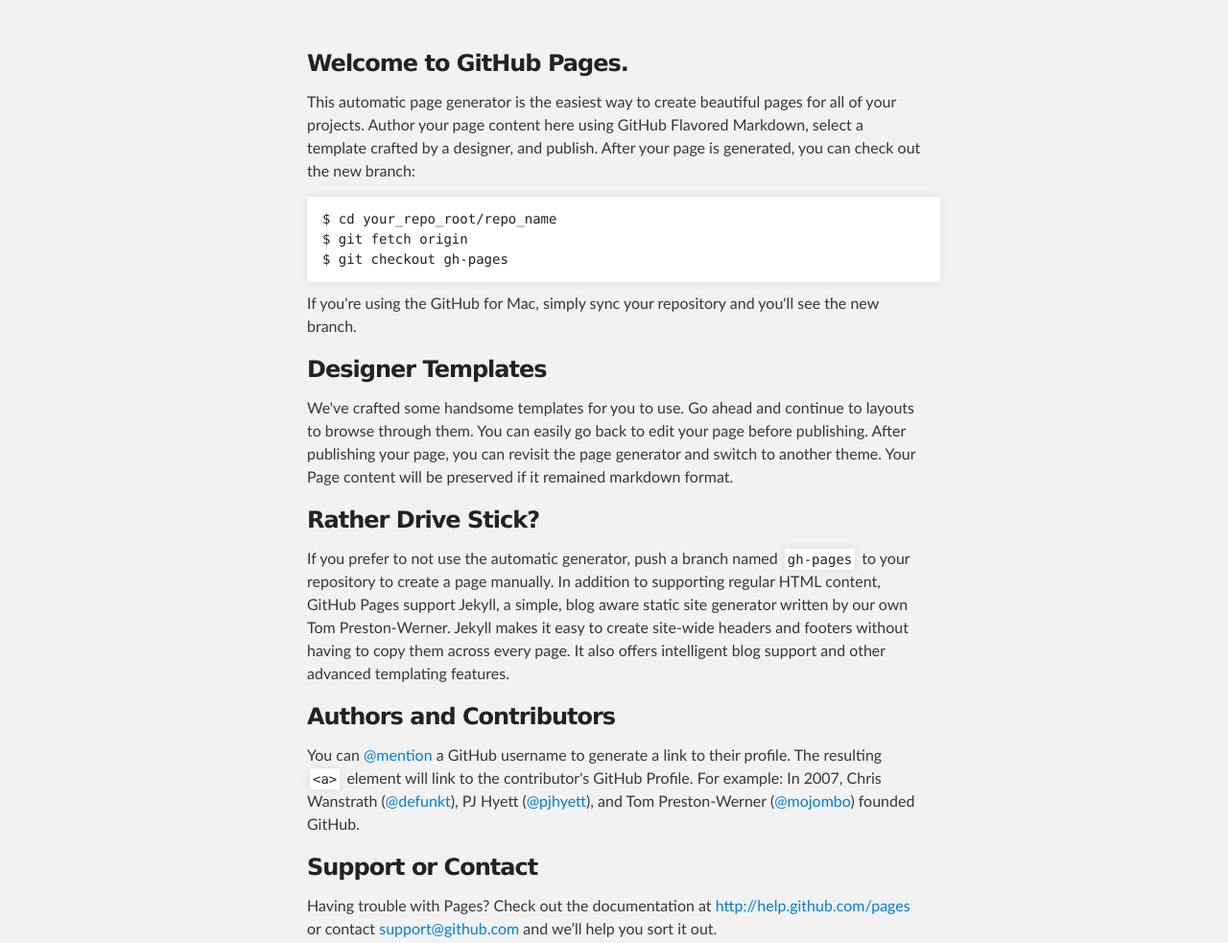
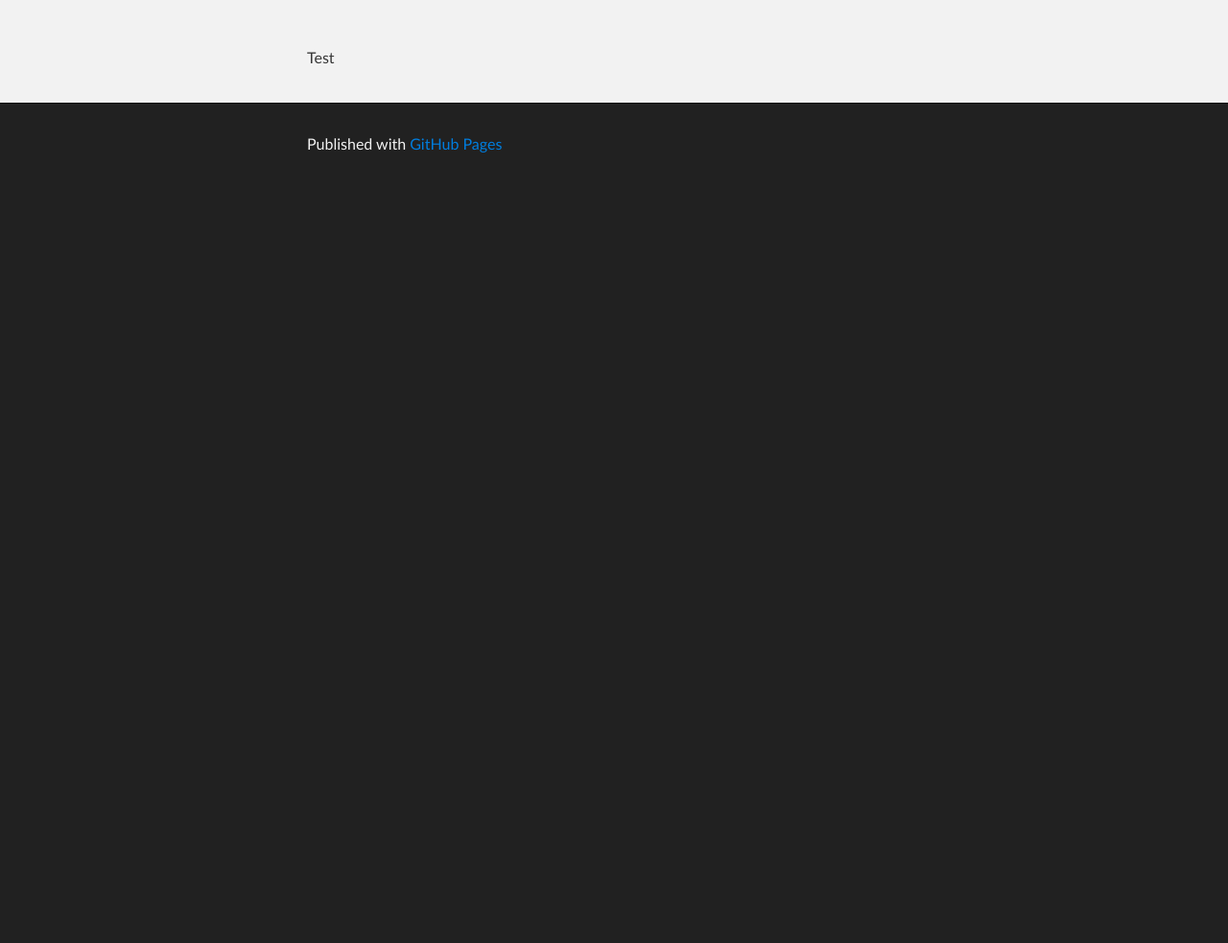
Before and after one commit to freebendy/freebendy.github.com, a plain HTML site: page index.html in a window 1280 px wide. Shown: the part 212-1195 px from the top of the page at 96% size. After the commit the page ends 800 px from the top, so only its background shows below. Drawn offline with Linux system fonts and the light colour scheme.

Commit message:
Replace master branch with page content via GitHub

```diff
--- a/index.html
+++ b/index.html
@@ -27,32 +27,7 @@
     <!-- MAIN CONTENT -->
     <div id="main_content_wrap" class="outer">
       <section id="main_content" class="inner">
-        <h3>Welcome to GitHub Pages.</h3>
-
-<p>This automatic page generator is the easiest way to create beautiful pages for all of your projects. Author your page content here using GitHub Flavored Markdown, select a template crafted by a designer, and publish. After your page is generated, you can check out the new branch:</p>
-
-<pre><code>$ cd your_repo_root/repo_name
-$ git fetch origin
-$ git checkout gh-pages
-</code></pre>
-
-<p>If you're using the GitHub for Mac, simply sync your repository and you'll see the new branch.</p>
-
-<h3>Designer Templates</h3>
-
-<p>We've crafted some handsome templates for you to use. Go ahead and continue to layouts to browse through them. You can easily go back to edit your page before publishing. After publishing your page, you can revisit the page generator and switch to another theme. Your Page content will be preserved if it remained markdown format.</p>
-
-<h3>Rather Drive Stick?</h3>
-
-<p>If you prefer to not use the automatic generator, push a branch named <code>gh-pages</code> to your repository to create a page manually. In addition to supporting regular HTML content, GitHub Pages support Jekyll, a simple, blog aware static site generator written by our own Tom Preston-Werner. Jekyll makes it easy to create site-wide headers and footers without having to copy them across every page. It also offers intelligent blog support and other advanced templating features.</p>
-
-<h3>Authors and Contributors</h3>
-
-<p>You can <a href="https://github.com/blog/821" class="user-mention">@mention</a> a GitHub username to generate a link to their profile. The resulting <code>&lt;a&gt;</code> element will link to the contributor's GitHub Profile. For example: In 2007, Chris Wanstrath (<a href="https://github.com/defunkt" class="user-mention">@defunkt</a>), PJ Hyett (<a href="https://github.com/pjhyett" class="user-mention">@pjhyett</a>), and Tom Preston-Werner (<a href="https://github.com/mojombo" class="user-mention">@mojombo</a>) founded GitHub.</p>
-
-<h3>Support or Contact</h3>
-
-<p>Having trouble with Pages? Check out the documentation at <a href="http://help.github.com/pages">http://help.github.com/pages</a> or contact <a href="mailto:support@github.com">support@github.com</a> and we’ll help you sort it out.</p>
+        <p>Test</p>
       </section>
     </div>
 
```
Also changed, not shown: params.json (+1 -1 lines).
